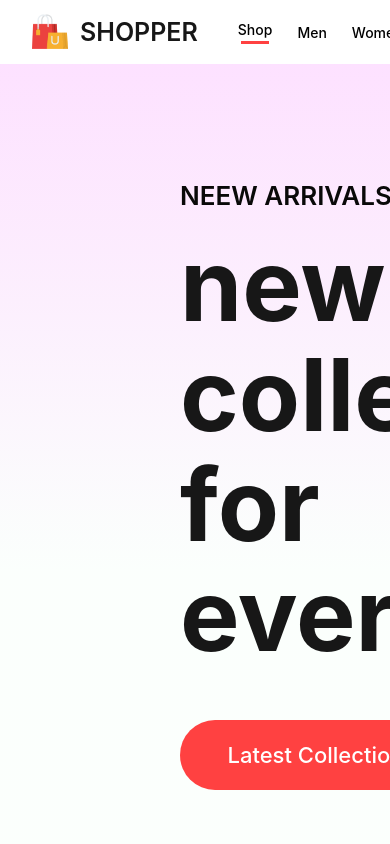
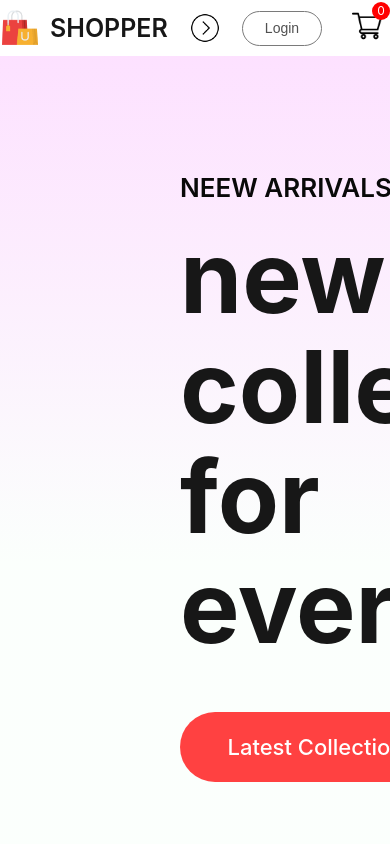
Before and after one commit to Wn0fbg/e-shop, a React (Create React App) app in the folder fronted/: page / in a window 390 px wide. Shown: the top 844 px of the page. Built offline with nearby package versions, Linux system fonts and the light colour scheme.

Commit message:
adaptive for navbar-2

```diff
--- a/fronted/src/components/Navbar/Navbar.css
+++ b/fronted/src/components/Navbar/Navbar.css
@@ -4,6 +4,7 @@
   padding: 16px;
   padding-inline: 165px;
   box-shadow: 0 1px 3px -2px black;
+  align-items: center;
 }
 
 .nav-logo {
@@ -150,3 +151,41 @@
     height: 18px;
   }
 }
+
+@media (max-width: 800px) {
+  .navbar {
+    padding: 10px 0;
+  }
+
+  .nav-dropdown {
+    display: block;
+    width: 30px;
+    rotate: -90deg;
+    transition: 0.5s;
+  }
+
+  .nav-menu {
+    display: none;
+    height: 80px;
+    width: 100%;
+    position: absolute;
+    background-color: #fff;
+    justify-content: center;
+    top: 50px;
+  }
+
+  .nav-menu-visible {
+    display: flex;
+  }
+
+  .nav-dropdown.open {
+    transform: rotate(90deg);
+  }
+}
+
+@media (max-width: 500px) {
+  .navbar {
+    padding: 8px 0;
+    gap: 0px;
+  }
+}
--- a/fronted/src/components/Navbar/Navbar.jsx
+++ b/fronted/src/components/Navbar/Navbar.jsx
@@ -4,10 +4,17 @@
 import cart_icon from "../assets/cart_icon.png";
 import "./Navbar.css";
 import { ShopContext } from "../../context/ShopContext";
+import nav_dropdown from "../assets/nav_dropdown.png";
 
 const Navbar = () => {
   const [menu, setMenu] = useState("shop");
   const { getTotalCartItems } = useContext(ShopContext);
+  const menuRef = useRef();
+
+  const dropdown_toggle = (e) => {
+    menuRef.current.classList.toggle("nav-menu-visible");
+    e.target.classList.toggle("open");
+  };
 
   return (
     <div className="navbar">
@@ -15,7 +22,13 @@
         <img src={logo} alt="" />
         <p>SHOPPER</p>
       </div>
-      <ul className="nav-menu nav__menu-is-active">
+      <img
+        className="nav-dropdown"
+        onClick={dropdown_toggle}
+        src={nav_dropdown}
+        alt=""
+      />
+      <ul ref={menuRef} className="nav-menu nav__menu-is-active">
         <li
           onClick={() => {
             setMenu("shop");
```
